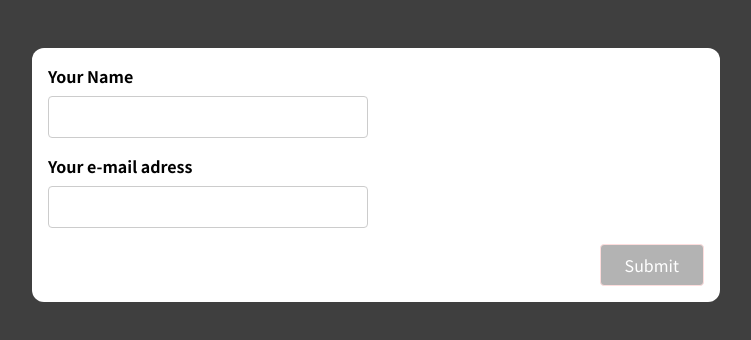
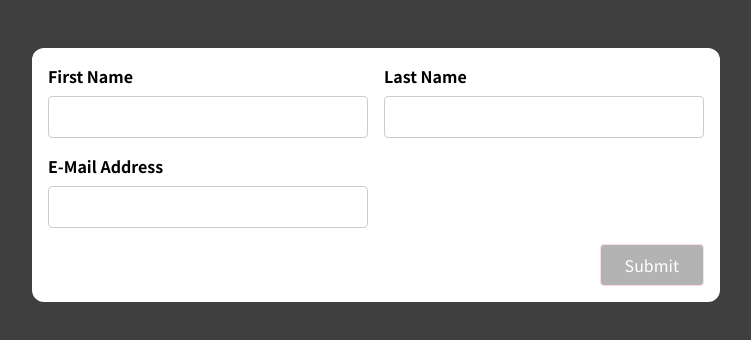
Before and after one commit to W1erzba/Forms-userInputs, a React (Create React App) app: page / in a window 1280 px wide. Shown: the top 340 px of the page, without its empty margins (264-1015 px from the left). Built offline with nearby package versions, Linux system fonts and the light colour scheme.

Commit message:
new inputs with useHook added, maybe it is time for a useReducer?

```diff
--- a/src/App.js
+++ b/src/App.js
@@ -1,9 +1,9 @@
-import SimpleInput from './components/SimpleInput';
+import BasicForm from './components/BasicForm';
 
 function App() {
 	return (
 		<div className='app'>
-			<SimpleInput />
+			<BasicForm />
 		</div>
 	);
 }
--- a/src/components/BasicForm.js
+++ b/src/components/BasicForm.js
@@ -1,22 +1,96 @@
+import useInput from '../hooks/use-input';
+
 const BasicForm = (props) => {
+	const {
+		value: enteredFirstName,
+		isValid: firstNameIsValid,
+		hasError: firstNameHasError,
+		valueChangeHandler: firstNameChangeHandler,
+		inputBlurHandler: firstNameBlurHandler,
+		reset: firstNameReset,
+	} = useInput((value) => value.trim() !== '');
+
+	const {
+		value: enteredLastName,
+		isValid: lastNameIsValid,
+		hasError: lastNameHasError,
+		valueChangeHandler: lastNameChangeHandler,
+		inputBlurHandler: lastNameBlurHandler,
+		reset: lastNameReset,
+	} = useInput((value) => value.trim() !== '');
+
+	const {
+		value: enteredEmail,
+		isValid: emailIsValid,
+		hasError: emailHasError,
+		valueChangeHandler: emailChangeHandler,
+		inputBlurHandler: emailBlurHandler,
+		reset: emailReset,
+	} = useInput((value) => value.includes('@'));
+
+	const formSubbmitHandler = (e) => {
+		e.preventDefault();
+		firstNameReset();
+		lastNameReset();
+		emailReset();
+		console.log(
+			`Hello ${enteredFirstName} ${enteredLastName}, your email adres is ${enteredEmail}`
+		);
+	};
+
+	const formIsValid =
+		firstNameIsValid &&
+		!firstNameHasError &&
+		lastNameIsValid &&
+		!lastNameHasError &&
+		emailIsValid &&
+		!emailHasError;
+
 	return (
-    <form>
+		<form onSubmit={formSubbmitHandler}>
 			<div className='control-group'>
-        <div className='form-control'>
+				<div
+					className={
+						firstNameHasError ? 'form-control invalid' : 'form-control'
+					}>
 					<label htmlFor='name'>First Name</label>
-          <input type='text' id='name' />
+					<input
+						type='text'
+						id='firstName'
+						value={enteredFirstName}
+						onChange={firstNameChangeHandler}
+						onBlur={firstNameBlurHandler}
+					/>
+					{firstNameHasError && <p>You have to write your name.</p>}
 				</div>
-        <div className='form-control'>
+				<div
+					className={
+						lastNameHasError ? 'form-control invalid' : 'form-control'
+					}>
 					<label htmlFor='name'>Last Name</label>
-          <input type='text' id='name' />
+					<input
+						type='text'
+						id='lastName'
+						value={enteredLastName}
+						onChange={lastNameChangeHandler}
+						onBlur={lastNameBlurHandler}
+					/>
+					{lastNameHasError && <p>You have to write your last name.</p>}
 				</div>
 			</div>
-      <div className='form-control'>
-        <label htmlFor='name'>E-Mail Address</label>
-        <input type='text' id='name' />
+			<div className={emailHasError ? 'form-control invalid' : 'form-control'}>
+				<label htmlFor='email'>E-Mail Address</label>
+				<input
+					type='email'
+					id='email'
+					value={enteredEmail}
+					onChange={emailChangeHandler}
+					onBlur={emailBlurHandler}
+				/>
+				{emailHasError && <p>You have to write your e-mail address.</p>}
 			</div>
 			<div className='form-actions'>
-        <button>Submit</button>
+				<button disabled={!formIsValid}>Submit</button>
 			</div>
 		</form>
 	);
--- a/src/components/SimpleInput.js
+++ b/src/components/SimpleInput.js
@@ -17,13 +17,15 @@ const SimpleInput = (props) => {
 		valueChangeHandler: emailChangeHandler,
 		inputBlurHandler: emailBlurHandler,
 		reset: resetEmailInput,
-	} = useInput((value) => value.trim() !== '' && value.includes('@'));
+	} = useInput((value) => value.includes('@'));
 
 	let formIsValid = false;
+
 	if (enteredNameIsValid && enteredEmailIsValid) formIsValid = true;
 
 	const formSubmissionHandler = (event) => {
 		event.preventDefault();
+
 		console.log(enteredEmail, enteredName);
 
 		resetNameInput();
--- a/src/hooks/use-input.js
+++ b/src/hooks/use-input.js
@@ -1,14 +1,14 @@
 import { useState } from 'react';
 
 const useInput = (validateValue) => {
-	const [enteredValue, setEnetredValue] = useState('');
+	const [enteredValue, setEnteredValue] = useState('');
 	const [isTouched, setIsTouched] = useState(false);
 
 	const valueIsValid = validateValue(enteredValue);
 	const hasError = !valueIsValid && isTouched;
 
 	const valueChangeHandler = (event) => {
-		setEnetredValue(event.target.value);
+		setEnteredValue(event.target.value);
 	};
 
 	const inputBlurHandler = (event) => {
@@ -16,7 +16,7 @@ const useInput = (validateValue) => {
 	};
 
 	const reset = () => {
-		setEnetredValue('');
+		setEnteredValue('');
 		setIsTouched(false);
 	};
 
```
Lines whose indentation alone changed are shown as unchanged.
